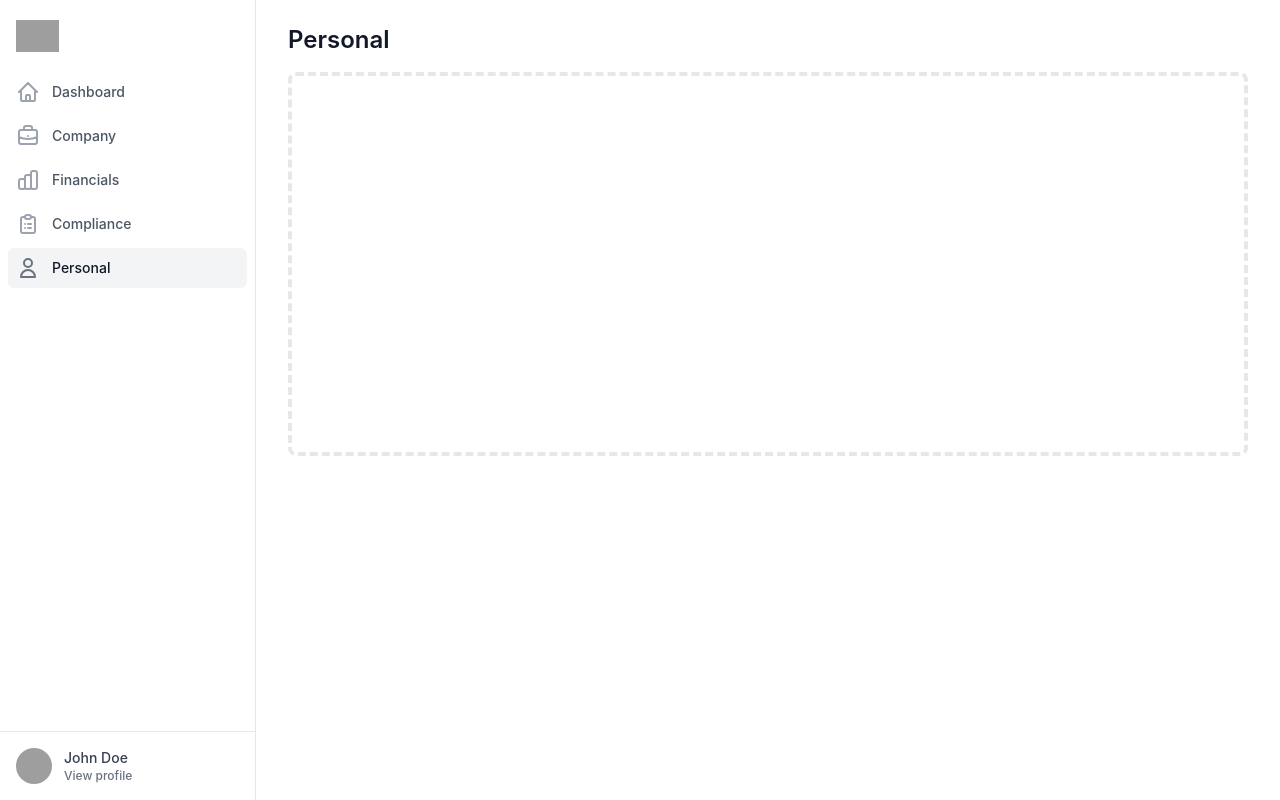
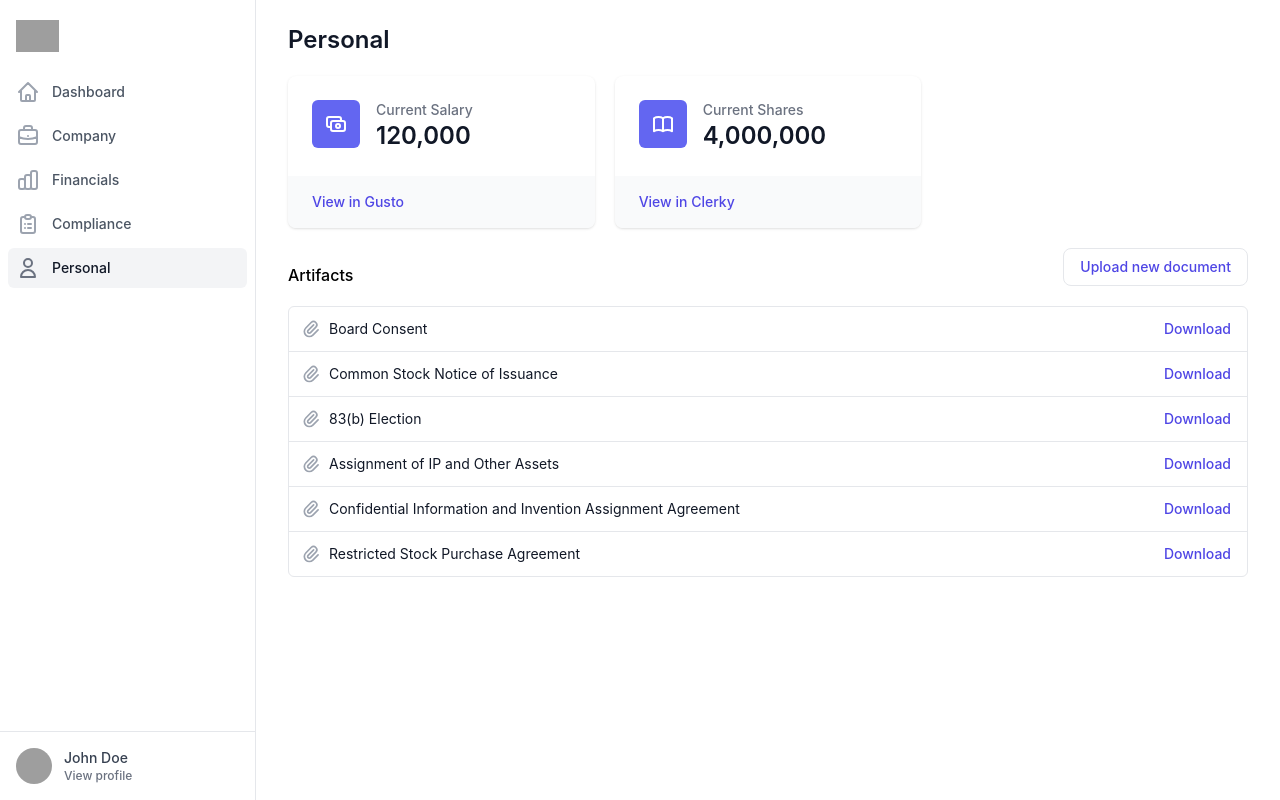
Before and after one commit to iporollo/complice-poc, a React (Create React App) app: page /personal in a window 1280 px wide. Built offline with nearby package versions, Linux system fonts and the light colour scheme; grey boxes are pictures that could not be loaded.

Commit message:
style personal page

```diff
--- a/src/components/Dashboard/Dashboard.jsx
+++ b/src/components/Dashboard/Dashboard.jsx
@@ -1,5 +1,6 @@
 import { Fragment, useState } from 'react';
 import { ExclamationIcon, XIcon, CheckIcon } from '@heroicons/react/outline';
+import { Link } from 'react-router-dom';
 
 const stats = [
   { name: 'Total Subscribers', stat: '71,897' },
@@ -105,12 +106,12 @@ const Cards = () => (
         <p className="text-sm font-medium">06/12/2020</p>
         <dt className="mt-1 text-sm font-medium text-gray-500 truncate">EIN</dt>
         <p className="text-sm font-medium">*********</p>
-        <a
-          href="#"
+        <Link
+          to="company"
           className=" flex justify-center items-center my-2 py-2 px-4 text-sm font-medium text-gray-900 bg-white rounded-lg border border-gray-200 text-indigo-600 hover:bg-gray-100 hover:text-blue-700 focus:z-10 focus:ring-4 focus:outline-none focus:ring-gray-200 focus:text-blue-700"
         >
           See more
-        </a>
+        </Link>
       </div>
       <div className="px-4 py-5 bg-white shadow rounded-lg overflow-hidden sm:p-6">
         <div className="mb-2">
@@ -136,12 +137,12 @@ const Cards = () => (
             11 months
           </dd>
         </div>
-        <a
-          href="#"
+        <Link
+          to="financials"
           className=" flex justify-center items-center mt-3 mb-1 py-2 px-4 text-sm font-medium text-gray-900 bg-white rounded-lg border border-gray-200 text-indigo-600 hover:bg-gray-100 hover:text-blue-700 focus:z-10 focus:ring-4 focus:outline-none focus:ring-gray-200 focus:text-blue-700"
         >
           See more
-        </a>
+        </Link>
       </div>
     </dl>
   </div>
@@ -166,6 +167,13 @@ const List = () => {
     {
       id: 3,
       target: 'California',
+      icon: CheckIcon,
+      iconBackground: 'bg-green-500',
+      date: 'Jun 20',
+    },
+    {
+      id: 3,
+      target: 'San Francisco',
       icon: CheckIcon,
       iconBackground: 'bg-green-500',
       date: 'Jun 20',
--- a/src/components/Personal/Personal.jsx
+++ b/src/components/Personal/Personal.jsx
@@ -1,4 +1,9 @@
 import { Fragment, useState } from 'react';
+import {
+  PaperClipIcon,
+  BookOpenIcon,
+  CashIcon,
+} from '@heroicons/react/outline';
 
 export default function Personal() {
   return (
@@ -7,14 +12,212 @@ export default function Personal() {
         <div className="max-w-7xl mx-auto px-4 sm:px-6 md:px-8">
           <h1 className="text-2xl font-semibold text-gray-900">Personal</h1>
         </div>
-        <div className="max-w-7xl mx-auto px-4 sm:px-6 md:px-8">
-          {/* Replace with your content */}
-          <div className="py-4">
-            <div className="border-4 border-dashed border-gray-200 rounded-lg h-96" />
-          </div>
-          {/* /End replace */}
+        <div className="max-w-7xl mx-auto px-4 sm:px-6 md:px-8 mt-4">
+          <GeneralInfo />
+        </div>
+        <div className="max-w-7xl mx-auto px-4 sm:px-6 md:px-8 mt-5">
+          <FileList />
         </div>
       </div>
     </main>
   );
 }
+
+const stats = [
+  {
+    id: 1,
+    name: 'Current Salary',
+    stat: '120,000',
+    icon: CashIcon,
+    view: 'Gusto',
+  },
+  {
+    id: 2,
+    name: 'Current Shares',
+    stat: '4,000,000',
+    icon: BookOpenIcon,
+    view: 'Clerky',
+  },
+];
+
+function classNames(...classes) {
+  return classes.filter(Boolean).join(' ');
+}
+
+const GeneralInfo = () => {
+  return (
+    <div>
+      <dl className="mt-5 grid grid-cols-1 gap-5 sm:grid-cols-2 lg:grid-cols-3">
+        {stats.map((item) => (
+          <div
+            key={item.id}
+            className="relative bg-white pt-5 px-4 pb-12 sm:pt-6 sm:px-6 shadow rounded-lg overflow-hidden"
+          >
+            <dt>
+              <div className="absolute bg-indigo-500 rounded-md p-3">
+                <item.icon className="h-6 w-6 text-white" aria-hidden="true" />
+              </div>
+              <p className="ml-16 text-sm font-medium text-gray-500 truncate">
+                {item.name}
+              </p>
+            </dt>
+            <dd className="ml-16 pb-6 flex items-baseline sm:pb-7">
+              <p className="text-2xl font-semibold text-gray-900">
+                {item.stat}
+              </p>
+              <p
+                className={classNames(
+                  item.changeType === 'increase'
+                    ? 'text-green-600'
+                    : 'text-red-600',
+                  'ml-2 flex items-baseline text-sm font-semibold'
+                )}
+              ></p>
+              <div className="absolute bottom-0 inset-x-0 bg-gray-50 px-4 py-4 sm:px-6">
+                <div className="text-sm">
+                  <a
+                    href="#"
+                    className="font-medium text-indigo-600 hover:text-indigo-500"
+                  >
+                    View in {item.view}
+                  </a>
+                </div>
+              </div>
+            </dd>
+          </div>
+        ))}
+      </dl>
+    </div>
+  );
+};
+
+const FileList = () => (
+  <div className="sm:col-span-2">
+    <div className="flex justify-between items-center">
+      <dt className="text-md font-medium">Artifacts</dt>
+      <a
+        href="#"
+        className="flex justify-center items-center mb-4 py-2 px-4 text-sm font-medium text-gray-900 bg-white rounded-lg border border-gray-200 text-indigo-600 hover:bg-gray-100 hover:text-blue-700 focus:z-10 focus:ring-4 focus:outline-none focus:ring-gray-200 focus:text-blue-700"
+      >
+        Upload new document
+      </a>
+    </div>
+    <dd className="mt-1 text-sm text-gray-900">
+      <ul
+        role="list"
+        className="border border-gray-200 rounded-md divide-y divide-gray-200"
+      >
+        <li className="pl-3 pr-4 py-3 flex items-center justify-between text-sm">
+          <div className="w-0 flex-1 flex items-center">
+            <PaperClipIcon
+              className="flex-shrink-0 h-5 w-5 text-gray-400"
+              aria-hidden="true"
+            />
+            <span className="ml-2 flex-1 w-0 truncate">Board Consent</span>
+          </div>
+          <div className="ml-4 flex-shrink-0">
+            <a
+              href="#"
+              className="font-medium text-indigo-600 hover:text-indigo-500"
+            >
+              Download
+            </a>
+          </div>
+        </li>
+        <li className="pl-3 pr-4 py-3 flex items-center justify-between text-sm">
+          <div className="w-0 flex-1 flex items-center">
+            <PaperClipIcon
+              className="flex-shrink-0 h-5 w-5 text-gray-400"
+              aria-hidden="true"
+            />
+            <span className="ml-2 flex-1 w-0 truncate">
+              Common Stock Notice of Issuance
+            </span>
+          </div>
+          <div className="ml-4 flex-shrink-0">
+            <a
+              href="#"
+              className="font-medium text-indigo-600 hover:text-indigo-500"
+            >
+              Download
+            </a>
+          </div>
+        </li>
+        <li className="pl-3 pr-4 py-3 flex items-center justify-between text-sm">
+          <div className="w-0 flex-1 flex items-center">
+            <PaperClipIcon
+              className="flex-shrink-0 h-5 w-5 text-gray-400"
+              aria-hidden="true"
+            />
+            <span className="ml-2 flex-1 w-0 truncate">83(b) Election</span>
+          </div>
+          <div className="ml-4 flex-shrink-0">
+            <a
+              href="#"
+              className="font-medium text-indigo-600 hover:text-indigo-500"
+            >
+              Download
+            </a>
+          </div>
+        </li>
+        <li className="pl-3 pr-4 py-3 flex items-center justify-between text-sm">
+          <div className="w-0 flex-1 flex items-center">
+            <PaperClipIcon
+              className="flex-shrink-0 h-5 w-5 text-gray-400"
+              aria-hidden="true"
+            />
+            <span className="ml-2 flex-1 w-0 truncate">
+              Assignment of IP and Other Assets
+            </span>
+          </div>
+          <div className="ml-4 flex-shrink-0">
+            <a
+              href="#"
+              className="font-medium text-indigo-600 hover:text-indigo-500"
+            >
+              Download
+            </a>
+          </div>
+        </li>
+        <li className="pl-3 pr-4 py-3 flex items-center justify-between text-sm">
+          <div className="w-0 flex-1 flex items-center">
+            <PaperClipIcon
+              className="flex-shrink-0 h-5 w-5 text-gray-400"
+              aria-hidden="true"
+            />
+            <span className="ml-2 flex-1 w-0 truncate">
+              Confidential Information and Invention Assignment Agreement
+            </span>
+          </div>
+          <div className="ml-4 flex-shrink-0">
+            <a
+              href="#"
+              className="font-medium text-indigo-600 hover:text-indigo-500"
+            >
+              Download
+            </a>
+          </div>
+        </li>
+        <li className="pl-3 pr-4 py-3 flex items-center justify-between text-sm">
+          <div className="w-0 flex-1 flex items-center">
+            <PaperClipIcon
+              className="flex-shrink-0 h-5 w-5 text-gray-400"
+              aria-hidden="true"
+            />
+            <span className="ml-2 flex-1 w-0 truncate">
+              Restricted Stock Purchase Agreement
+            </span>
+          </div>
+          <div className="ml-4 flex-shrink-0">
+            <a
+              href="#"
+              className="font-medium text-indigo-600 hover:text-indigo-500"
+            >
+              Download
+            </a>
+          </div>
+        </li>
+      </ul>
+    </dd>
+  </div>
+);
```
